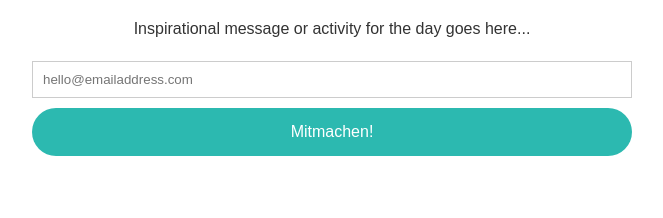
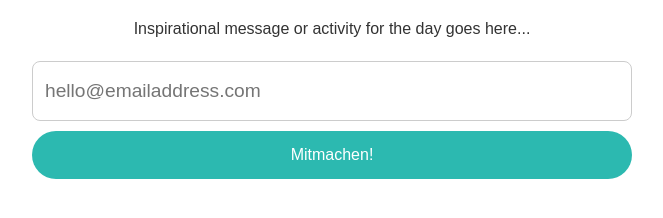
Before and after one commit to PatteJun/juh-adventskalender, a plain HTML site: page heute.html in a window 1280 px wide. Shown: the part 800-1018 px from the top of the page, without its empty margins (308-971 px from the left). Before the commit the page ends 996 px from the top, so only its background shows below. Drawn offline with Linux system fonts and the light colour scheme.

Commit message:
adjustments

```diff
--- a/style.css
+++ b/style.css
@@ -840,10 +840,12 @@ button {
 
 .email-subscription input {
   width: 100%;
-  padding: 10px;
+  padding: 18px 12px;
   margin: 0 0 10px;
   box-sizing: border-box;
   border: 1px solid #ccc;
+  font-size: 1.2rem;
+  border-radius: 8px;
 }
 
 .participation-button {
```
